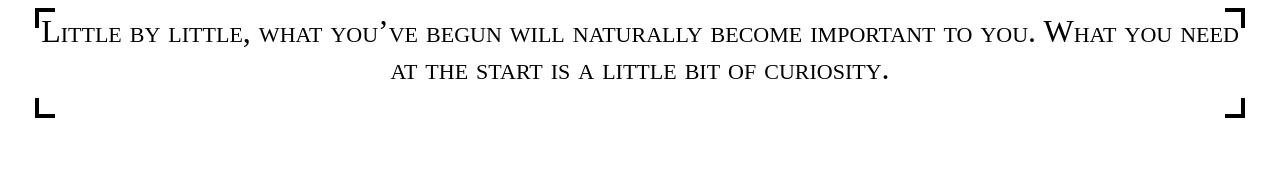
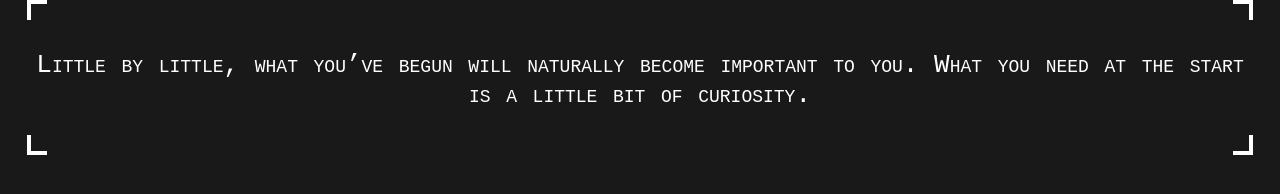
Before and after one commit to rochellew23/mimimal-quotes, a plain HTML site: page index.html in a window 1280 px wide. Drawn offline with Linux system fonts and the light colour scheme.

Commit message:
added dark theme; changed interval

```diff
--- a/index.html
+++ b/index.html
@@ -3,79 +3,16 @@
 <head>
     <meta charset="UTF-8">
     <meta name="viewport" content="width=device-width, initial-scale=1.0">
+    <link rel="stylesheet" type="text/css" href="style.css">
+
     <title>Quote</title>
+</head>
 
-    <style>
-
-        .widget {
-            padding: 5px 5px ;
-            color: #000000;
-            text-align: center;
-                max-width: 95%;
-            margin: auto;
-            font-variant-caps: petite-caps;
-            font-size: 2em;
-
-        }
-
-        div {
-             width: 95%;
-             min-height: 100px;
-
-            background:
-                linear-gradient(to right, black 4px, transparent 4px) 0 0,
-                linear-gradient(to right, black 4px, transparent 4px) 0 100%,
-                linear-gradient(to left, black 4px, transparent 4px) 100% 0,
-                linear-gradient(to left, black 4px, transparent 4px) 100% 100%,
-                linear-gradient(to bottom, black 4px, transparent 4px) 0 0,
-                linear-gradient(to bottom, black 4px, transparent 4px) 100% 0,
-                linear-gradient(to top, black 4px, transparent 4px) 0 100%,
-                linear-gradient(to top, black 4px, transparent 4px) 100% 100%;
-
-            background-repeat: no-repeat;
-            background-size: 20px 20px;
-}
-
-
-    </style>
-</head>
 <body>
 
     <div class="widget" id="widget"></div>
+    <script src="script.js"></script>
 
-
-<script>
-
-quotes=[
-"Little by little, what you’ve begun will naturally become important to you. What you need at the start is a little bit of curiosity.",
-"Flowers still look pretty when they’re dying.",
-"Always an angel, never a god",
-"I am built upon the small things I do every day, and the end results are no more than a byproduct of that.",
-"There are some flowers you only see when you take detours.",
-"Talent is something you make bloom, instinct is something you polish.",
-"Courage need not be remembered, for it is never forgotten.",
-"Despite everything, it’s still you.",
-];
-
-const INTERVAL = 86400;
-
-function dispalyQuote(){
-
-    document.getElementById('widget').innerHTML =quotes[0];
-    quotes.forEach((quote, i) => {
-        setTimeout(() => {
-            document.getElementById('widget').innerHTML =quote;
-        }, i * INTERVAL);
-    });
-    }
-
-    function dispalyWidget() {
-        dispalyQuote();
-        setTimeout(dispalyWidget, quotes.length*INTERVAL);
-    }
-    dispalyWidget()
-
-</script>
 
 </body>
 </html>
--- /dev/null
+++ b/script.js
@@ -0,0 +1,48 @@
+quotes=[
+"Little by little, what you’ve begun will naturally become important to you. What you need at the start is a little bit of curiosity.",
+"Flowers still look pretty when they’re dying.",
+"Always an angel, never a god",
+"I am built upon the small things I do every day, and the end results are no more than a byproduct of that.",
+"There are some flowers you only see when you take detours.",
+"Talent is something you make bloom, instinct is something you polish.",
+"Courage need not be remembered, for it is never forgotten.",
+"Despite everything, it’s still you.",
+"Even when the cold comes crashing through; I’m putting all my bets on you; I hope they never understand us.",
+];
+
+function updateWidget() {
+    const date = new Date();
+    const hour = date.getHours(); // 0 - 23
+
+    // --- 1. HANDLE THE QUOTES (Every 2 Hours) ---
+
+    // Divide the current hour by 2 and round down.
+    // Examples:
+    // 8:00 AM (8/2 = 4) -> Block 4
+    // 9:30 AM (9/2 = 4.5 -> 4) -> Block 4
+    // 10:00 AM (10/2 = 5) -> Block 5
+    const timeBlock = Math.floor(hour / 2);
+
+    // Use the modulo operator (%) to wrap around if we run out of quotes.
+    // If you have 8 quotes, block 9 will wrap back to quote #1.
+    const quoteIndex = timeBlock % quotes.length;
+
+    // Update the HTML
+    document.getElementById('widget').innerHTML = quotes[quoteIndex];
+
+
+    // --- 2. HANDLE THE THEME (10pm to 8am) ---
+
+    // If it is 10PM (22) or later, OR earlier than 8AM (8)
+    if (hour >= 22 || hour < 8) {
+        document.body.classList.add("dark-mode");
+    } else {
+        document.body.classList.remove("dark-mode");
+    }
+}
+
+// Run immediately when page loads
+updateWidget();
+
+// Run every minute (60000ms) to check if the hour changed
+setInterval(updateWidget, 60000);
--- /dev/null
+++ b/style.css
@@ -0,0 +1,51 @@
+/* 1. Define the Standard (Day) Colors */
+:root {
+    --bg-color: #ffffff;      /* White background */
+    --theme-color: #2c2c2b;   /* Black text and lines */
+}
+
+/* 2. Define the Dark Mode Colors */
+body.dark-mode {
+    --bg-color: #191919;      /* Dark Gray background */
+    --theme-color: #ffffff;   /* White text and lines */
+}
+
+/* 3. Apply the variables to the body */
+body {
+    background-color: var(--bg-color);
+    transition: background-color 0.5s, color 0.5s; /* Smooth fade effect */
+    margin: 0;
+    font-family: monospace; /* Optional: keeps font consistent */
+}
+
+.widget {
+    padding: 5px 5px;
+    color: var(--theme-color); /* Uses the variable */
+    text-align: center;
+    max-width: 95%;
+    margin: auto;
+    font-variant-caps: petite-caps;
+    font-size: 2em;
+    padding-top: 50px; /* Added spacing so it isn't stuck at the top */
+}
+
+div.widget {
+    width: 95%;
+    min-height: 100px;
+
+    /* Here is the magic: We replaced 'black' with 'var(--theme-color)'.
+    Now the lines will automatically change color when dark mode is on.
+    */
+    background:
+        linear-gradient(to right, var(--theme-color) 4px, transparent 4px) 0 0,
+        linear-gradient(to right, var(--theme-color) 4px, transparent 4px) 0 100%,
+        linear-gradient(to left, var(--theme-color) 4px, transparent 4px) 100% 0,
+        linear-gradient(to left, var(--theme-color) 4px, transparent 4px) 100% 100%,
+        linear-gradient(to bottom, var(--theme-color) 4px, transparent 4px) 0 0,
+        linear-gradient(to bottom, var(--theme-color) 4px, transparent 4px) 100% 0,
+        linear-gradient(to top, var(--theme-color) 4px, transparent 4px) 0 100%,
+        linear-gradient(to top, var(--theme-color) 4px, transparent 4px) 100% 100%;
+
+    background-repeat: no-repeat;
+    background-size: 20px 20px;
+}
```
